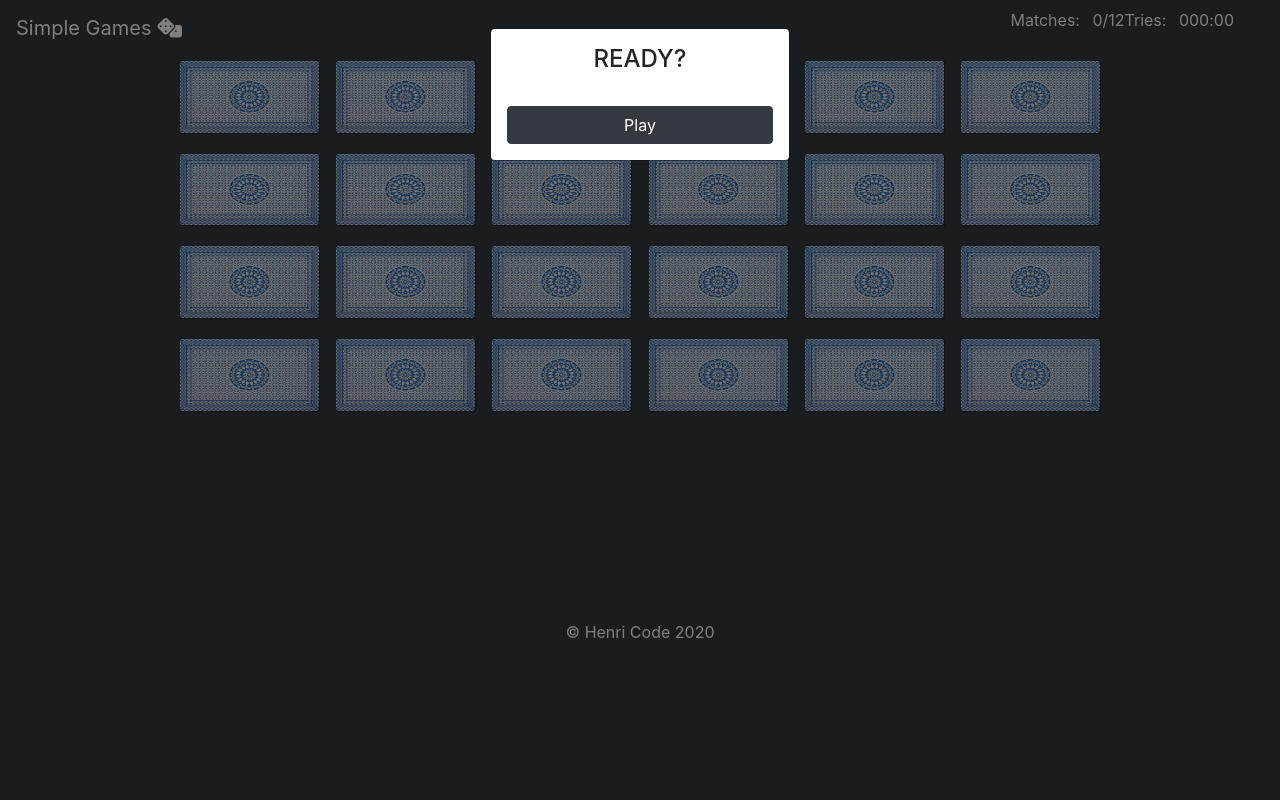
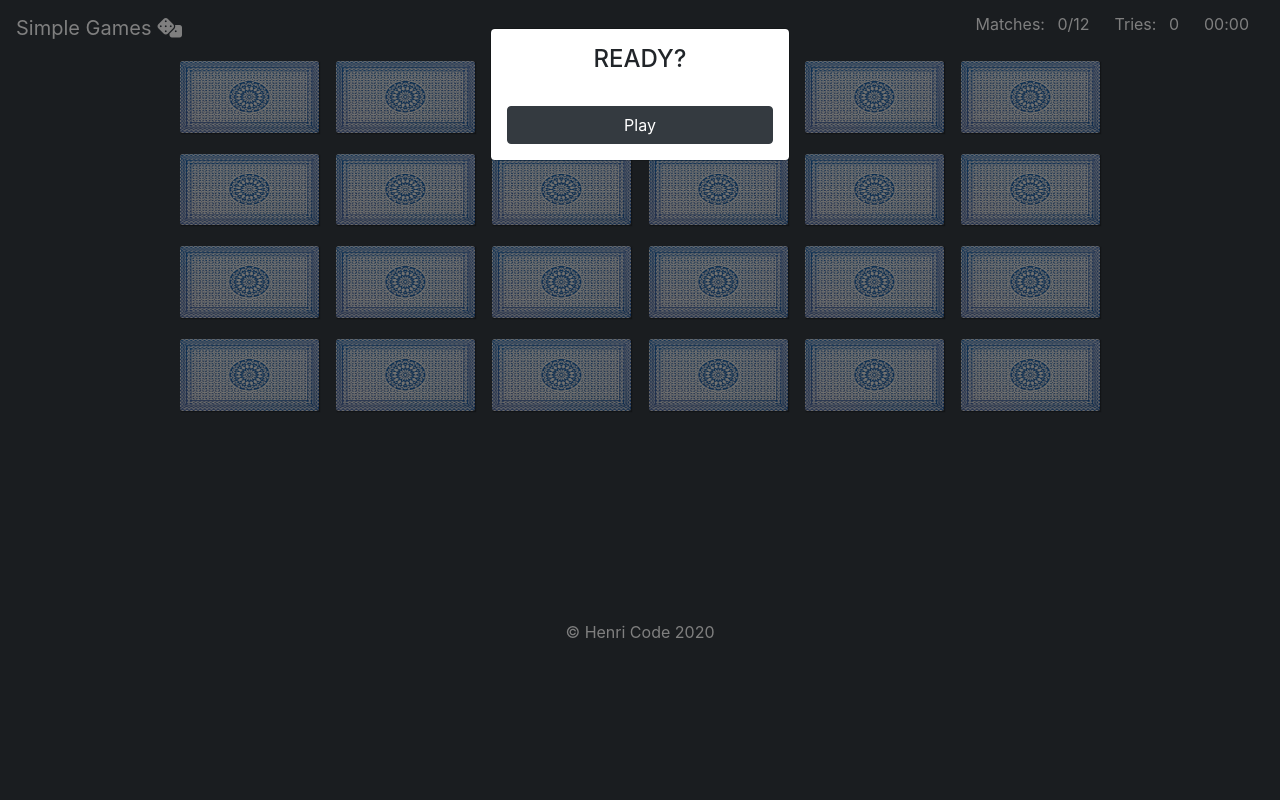
Before and after one commit to avihenri/projects, a PHP site: page /pairs.php in a window 1280 px wide. Run offline with PHP 8.4, Linux system fonts and the light colour scheme; some libraries are stand-ins or nearby versions.

Commit message:
pairs nav css

```diff
--- a/Games/css/main-style.css
+++ b/Games/css/main-style.css
@@ -164,6 +164,19 @@ td:nth-child(4) {
   width: 100%;
 }
 
+
+.nav-contents {
+  list-style: none;
+  width: 100%;
+  padding: 0;
+  margin: auto;
+}
+
+.nav li {
+  display: inline-block;
+  margin-left: 25px;
+}
+
 /* QUERIES */
 
 @media(min-width: 992px) {
@@ -209,18 +222,6 @@ td:nth-child(4) {
     display: none;
   }
 
-.nav-contents {
-    list-style: none;
-    width: 100%;
-    padding: 0;
-    margin: auto;
-  }
-
-  .nav li {
-    display: inline-block;
-    margin-left: 25px;
-  }
-
   .navbar {
     padding-right: 0 !important;
   }
```
